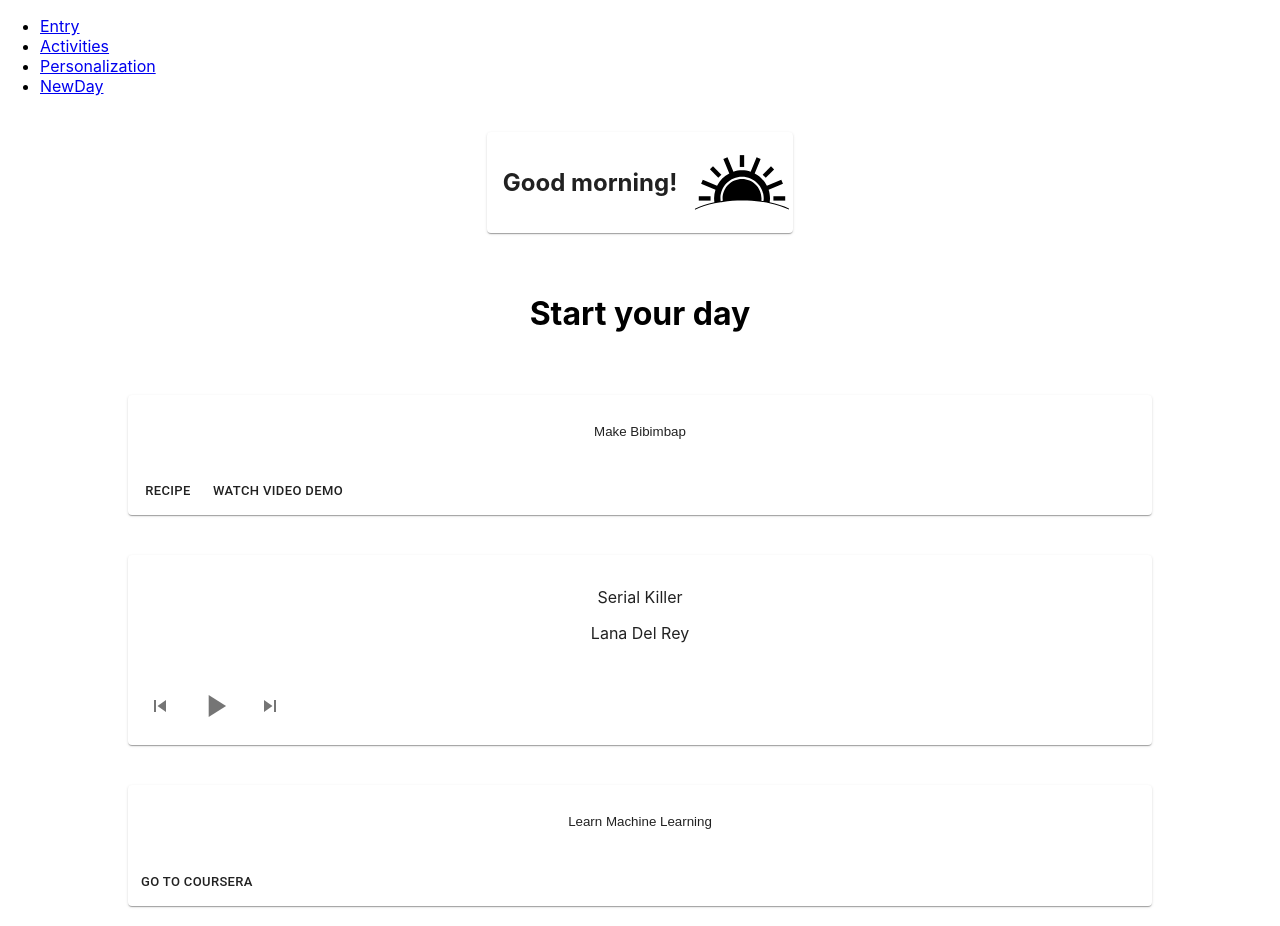
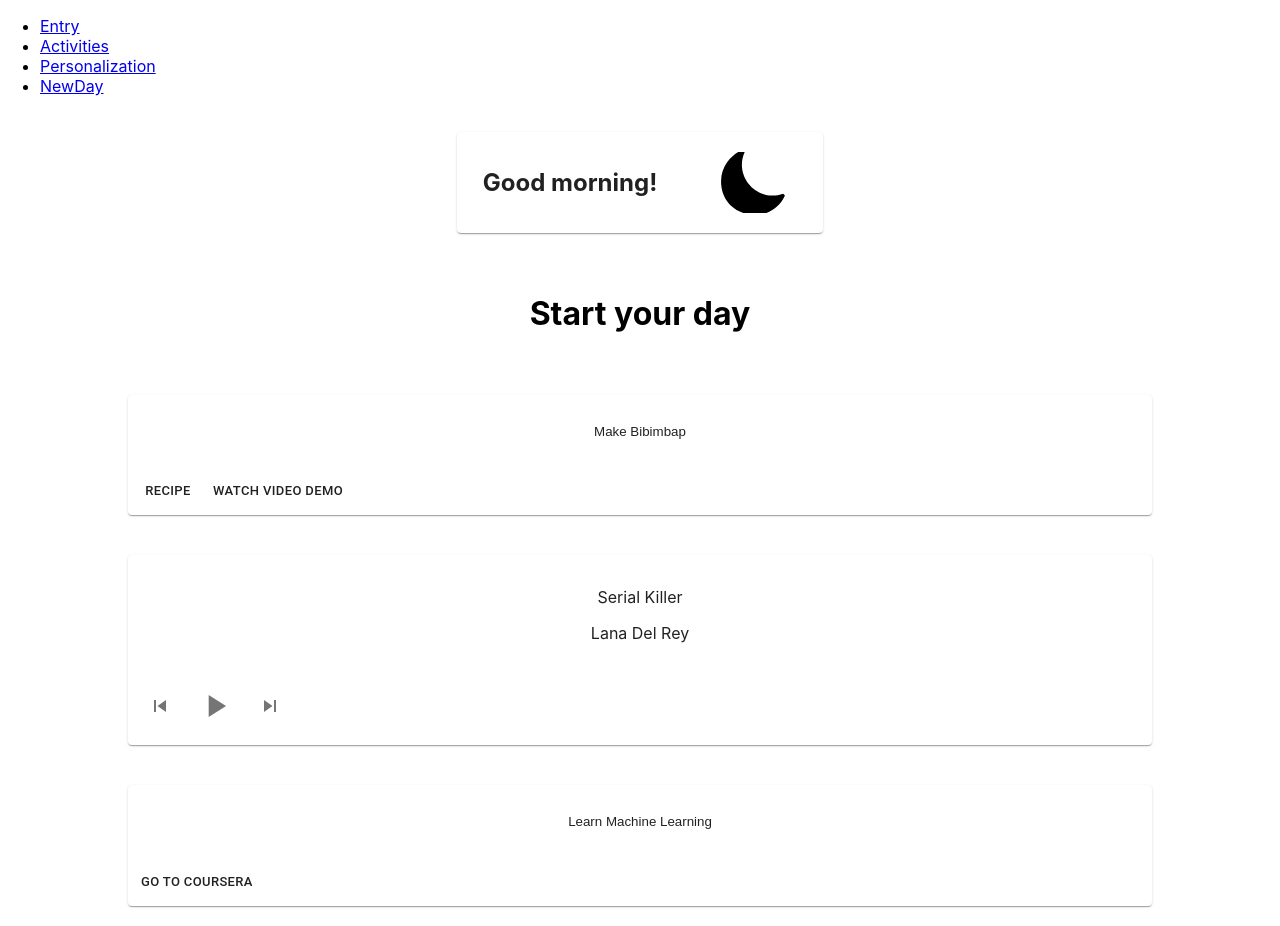
Before and after one commit to TanHaus/code-for-corona, a React (Create React App) app: page /start-day in a window 1280 px wide. Built offline with nearby package versions, Linux system fonts and the light colour scheme; grey boxes are pictures that could not be loaded.

Commit message:
change Good morning according to time

```diff
--- a/src/pages/NewDay.jsx
+++ b/src/pages/NewDay.jsx
@@ -1,4 +1,4 @@
-import React from "react";
+import React, { useState } from "react";
 import { Grid, Button, Fade } from "@material-ui/core";
 import { Card, CardContent, CardActionArea, CardMedia, CardActions, IconButton } from "@material-ui/core";
 import SkipPreviousIcon from '@material-ui/icons/SkipPrevious';
@@ -48,20 +48,36 @@ const useStyles = makeStyles(theme => ({
 
 function DayCard(props) {
   const classes = useStyles();
+  const now = new Date().getHours();
+  const [image, setImage] = useState(images.moon);
+  const [greeting, setGreeting] = useState('Good morning!');
+  if (now > 18) {
+    setImage(images.moon);
+    setGreeting('Good evening!');
+  }
+  else if (now > 12) {
+    setImage(images.sunCloud);
+    setGreeting('Good afternoon!');
+  }
+  else if (now > 6) {
+    setImage(images.sun);
+    setGreeting('Good morning');
+  }
+
   return (
     <Card
       className={classes.card}
     >
     <Grid container>
-
-
-      <CardContent>
-      <h2>Good morning! </h2>
+      <CardContent
+        style={{margin: 'auto 10px'}}
+      >
+      <h2>{greeting}</h2>
       </CardContent>
       <CardMedia
-        image={images.sun}
+        image={image}
         className={classes.illustration}
-        style={{width: 100}}
+        style={{width: 100, margin: '20px'}}
       />
     </Grid>
     </Card>
@@ -143,9 +159,12 @@ function NewDay(props) {
                       </CardContent>
                   </CardActionArea>
                   <CardActions>
-                      <Button size="small">
+                    <a href="https://www.coursera.org/learn/machine-learning" >
+                    <Button size="small">
                           Go to Coursera
-                      </Button>
+                    </Button>
+                    </a>
+
                   </CardActions>
               </Card>
           </Grid>
```
